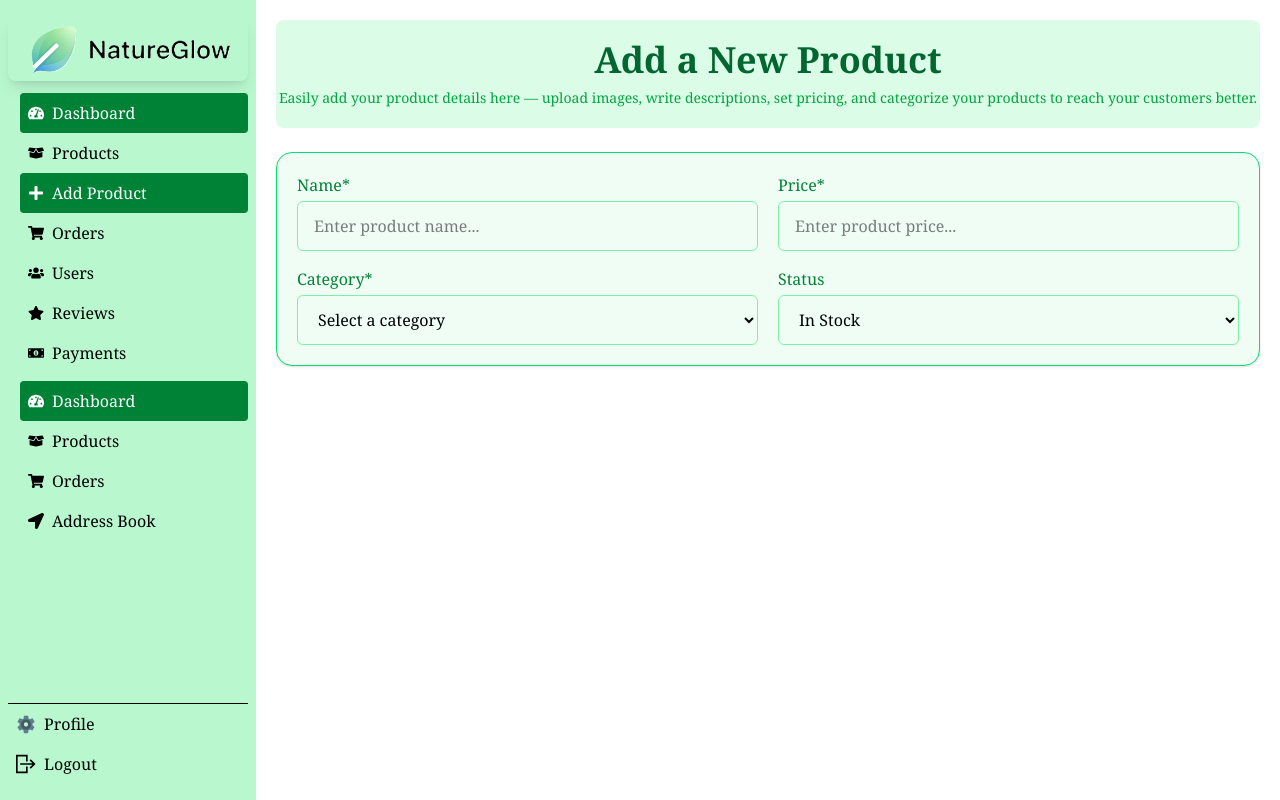
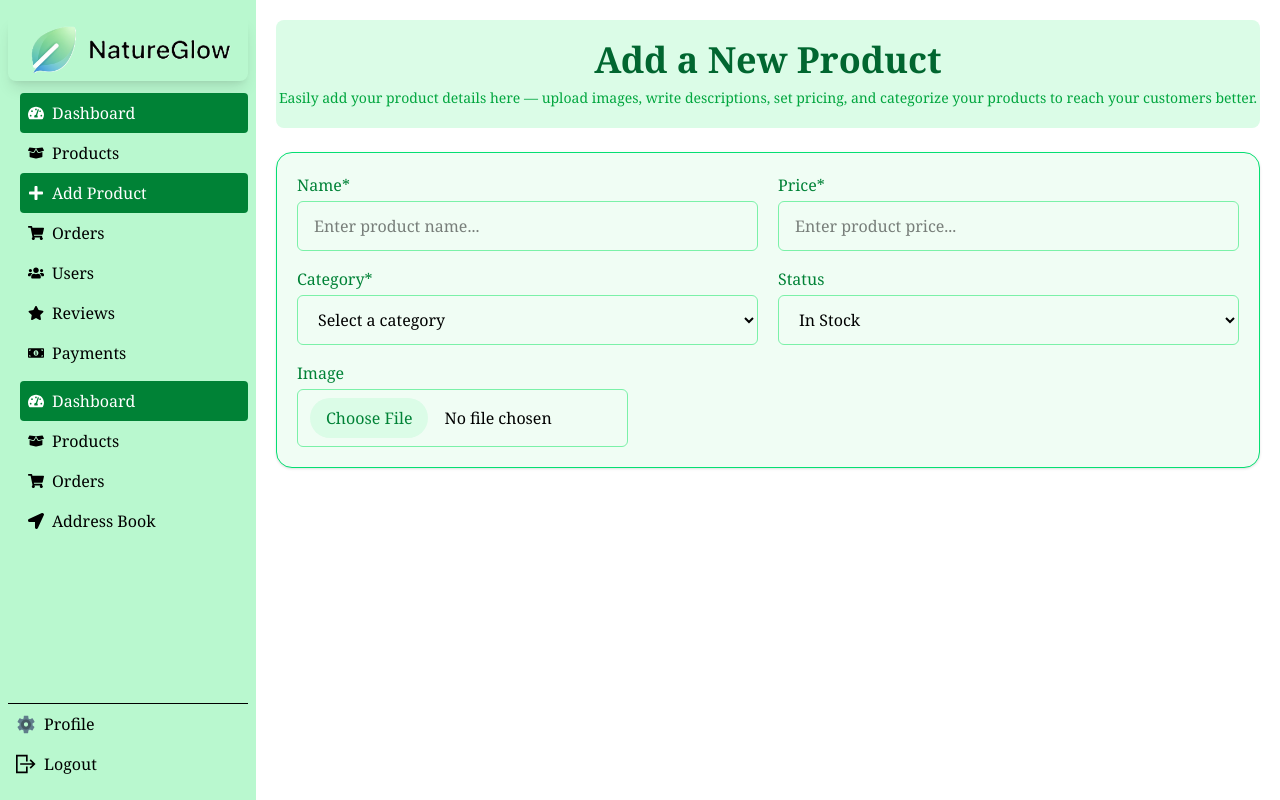
Before and after one commit to md-abu-naim/NatureGlow, a React (Vite) app: page /dashboard/addProduct in a window 1280 px wide. Built offline with nearby package versions, Linux system fonts and the light colour scheme; no server answers.

Commit message:
form image

```diff
--- a/src/Pages/Dashboard/AdminBar/AddProduct.jsx
+++ b/src/Pages/Dashboard/AdminBar/AddProduct.jsx
@@ -33,11 +33,24 @@ const AddProduct = () => {
                         <div className="w-full">
                             <label className="block text-green-700 font-medium mb-1">Status</label>
                             <select name="category" className="w-full px-4 py-3 border border-green-300 rounded-md focus:outline-none focus:ring-2 focus:ring-green-400 bg-green-50">
-                                <option  value="In Stock">In Stock</option>
+                                <option value="In Stock">In Stock</option>
                                 <option value="Low Stock">Low Stock</option>
                                 <option value="Cooming soon">Coming Soon</option>
                             </select>
                         </div>
+                    </div>
+                    <div className="flex flex-col md:flex-row gap-5 mt-4">
+                        <div>
+                            <label className="block text-green-700 font-medium mb-1">Image</label>
+                            <input type="file" name="image" accept="image/*" className="w-full px-3 py-2 border border-green-300 rounded-md file:mr-4 file:py-2 file:px-4 file:rounded-full file:border-0 file:bg-green-100 file:text-green-700 hover:file:bg-green-200" />
+                        </div>
+                        {/* <div className="flex items-center justify-center">
+                            {selectedImage ? (
+                                <img src={selectedImage} alt="Preview" className="h-24 rounded-md" />
+                            ) : (
+                                <div className="text-gray-400">No image selected</div>
+                            )}
+                        </div> */}
                     </div>
                 </form>
             </section>
@@ -70,20 +83,20 @@ export default AddProduct;
 //                     </div>
 
 //                     {/* Image Upload */}
-//                     <div>
-//                         <label className="block text-green-700 font-medium mb-1">Product Image</label>
-//                         <input type="file" name="image" accept="image/*" onChange={handleImagePreview}
-//                             className="w-full px-3 py-2 border rounded-md file:mr-4 file:py-2 file:px-4 file:rounded-full file:border-0 file:bg-green-100 file:text-green-700 hover:file:bg-green-200" />
-//                     </div>
+// <div>
+//     <label className="block text-green-700 font-medium mb-1">Product Image</label>
+//     <input type="file" name="image" accept="image/*" onChange={handleImagePreview}
+//         className="w-full px-3 py-2 border rounded-md file:mr-4 file:py-2 file:px-4 file:rounded-full file:border-0 file:bg-green-100 file:text-green-700 hover:file:bg-green-200" />
+// </div>
 
 //                     {/* Image Preview */}
-//                     <div className="flex items-center justify-center">
-//                         {selectedImage ? (
-//                             <img src={selectedImage} alt="Preview" className="h-24 rounded-md" />
-//                         ) : (
-//                             <div className="text-gray-400">No image selected</div>
-//                         )}
-//                     </div>
+// <div className="flex items-center justify-center">
+//     {selectedImage ? (
+//         <img src={selectedImage} alt="Preview" className="h-24 rounded-md" />
+//     ) : (
+//         <div className="text-gray-400">No image selected</div>
+//     )}
+// </div>
 
 //                     {/* Price */}
 //                     <div>
```
